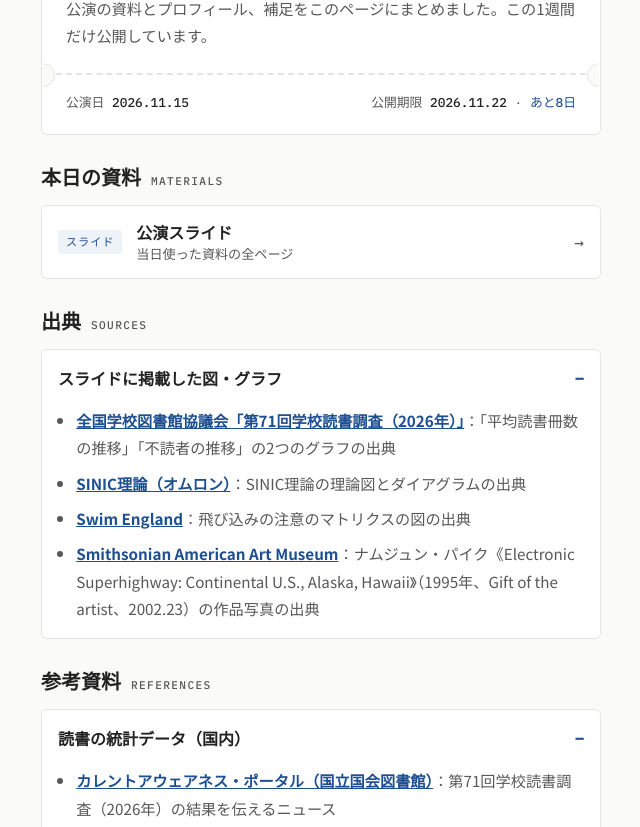
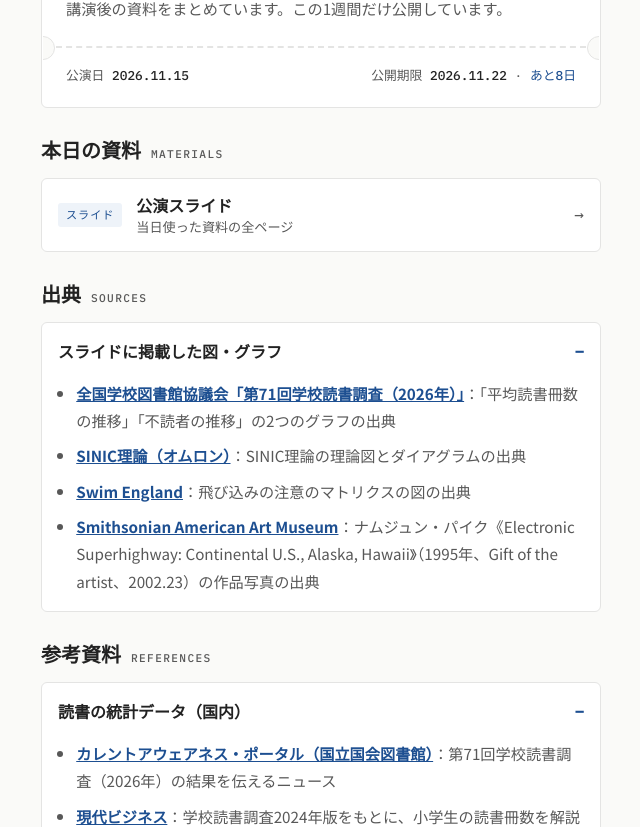
Before and after one commit to zen-chick/kouen-guide, a plain HTML site: page index.html in a window 1280 px wide. Shown: the part 198-1025 px from the top of the page, without its empty margins (319-959 px from the left). Drawn offline with Linux system fonts and the light colour scheme.

Commit message:
Update intro line
Co-authored-by: Copilot <223556219+Copilot@users.noreply.github.com>

```diff
--- a/index.html
+++ b/index.html
@@ -105,7 +105,7 @@ body.is-ended #ended { display: block; }
       <div class="ticket-top">
         <span class="eyebrow">Thank you for coming</span>
         <h1>本日はご来場いただき、ありがとうございました</h1>
-        <p>公演の資料とプロフィール、補足をこのページにまとめました。この1週間だけ公開しています。</p>
+        <p>講演後の資料をまとめています。この1週間だけ公開しています。</p>
       </div>
       <div class="perf" aria-hidden="true"></div>
       <div class="ticket-bottom">
```
